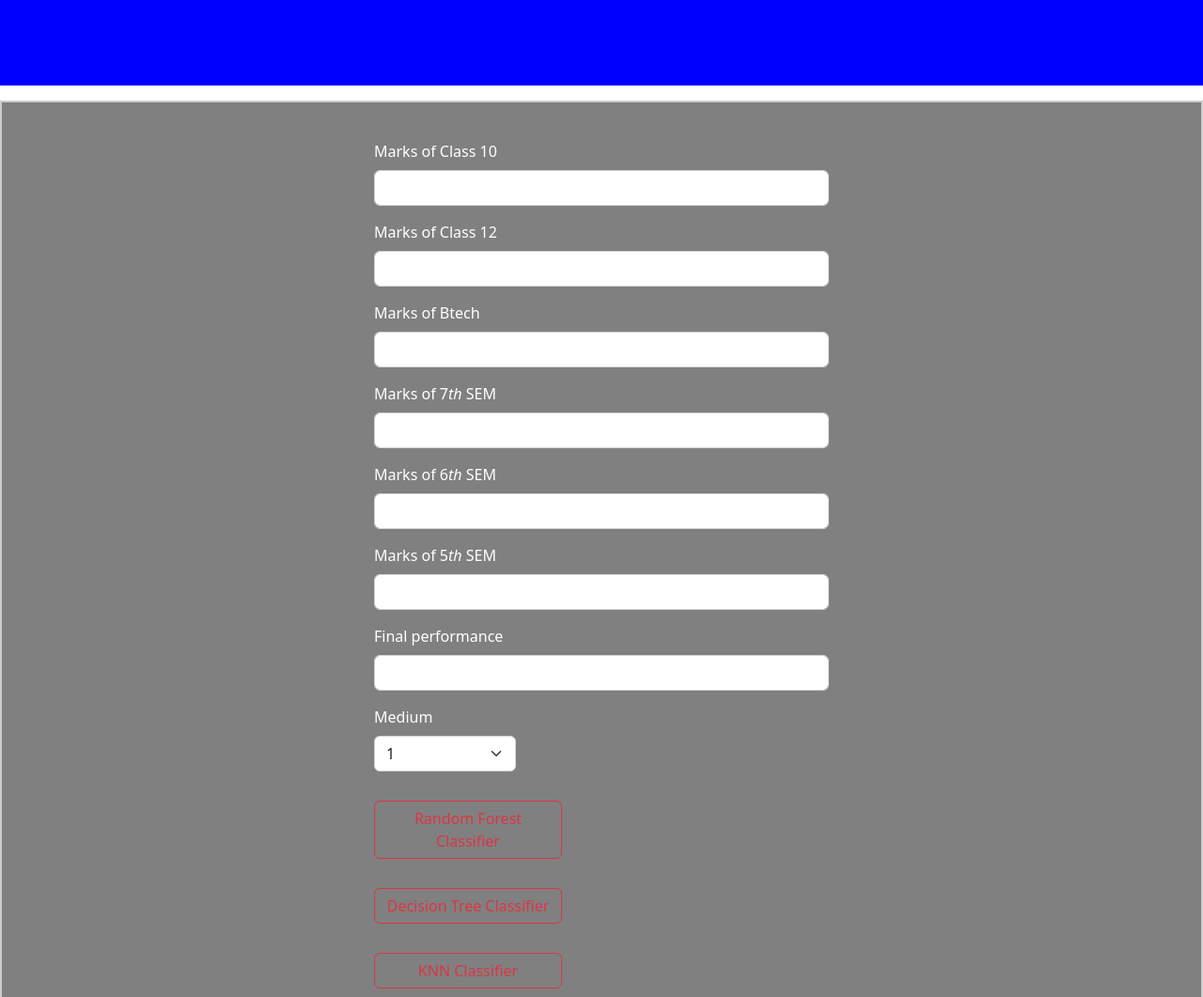
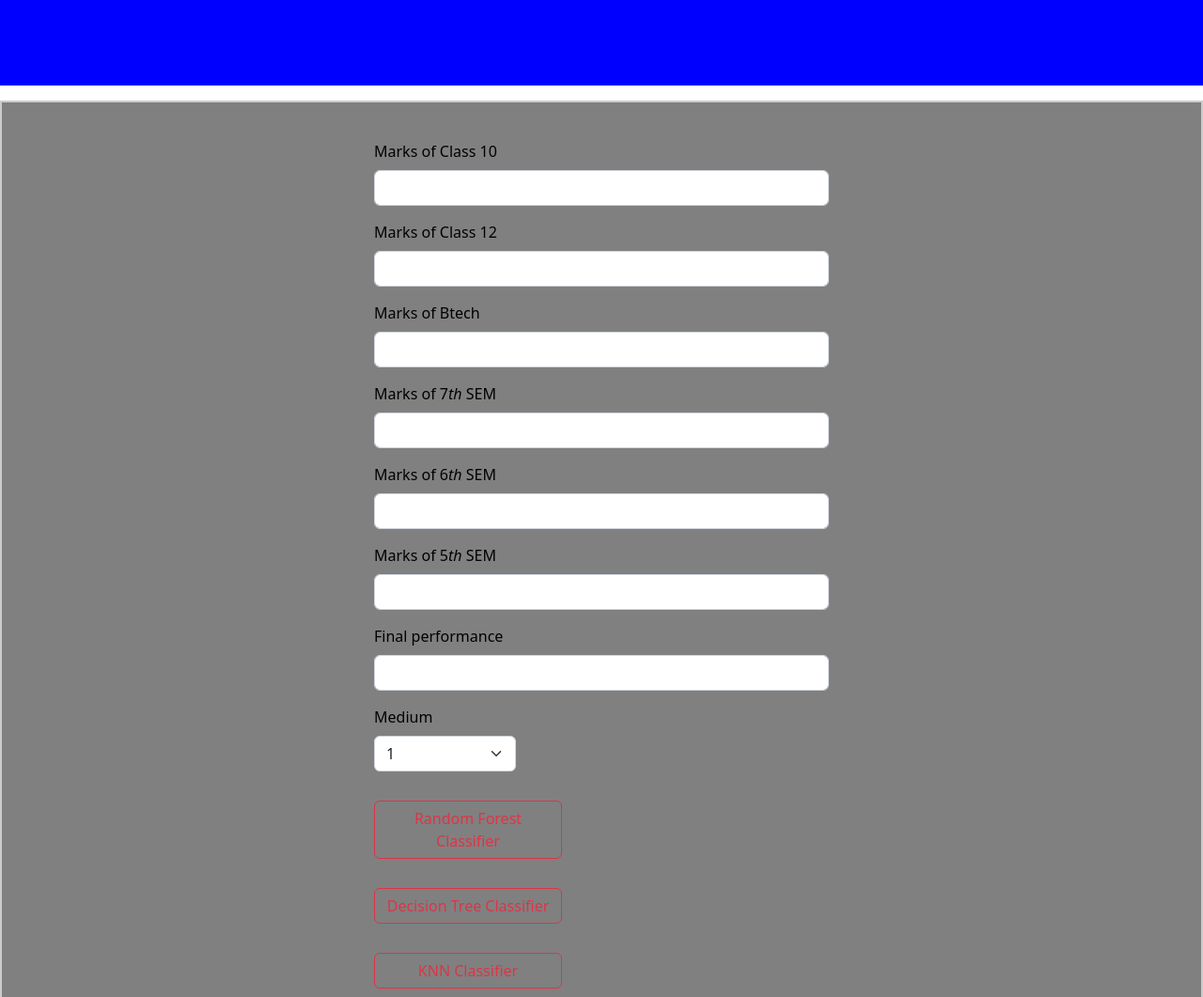
Before and after one commit to KritikaTiwari/Project6, a Flask app: page / in a window 1280 px wide. Shown: the top 1061 px of the page at 94% size. Run offline with Flask 2, Linux system fonts and the light colour scheme; parts of the project's set-up code (start-up, migrations or seed data) failed here and were passed over.

Commit message:
Update index.html

```diff
--- a/templates/index.html
+++ b/templates/index.html
@@ -71,7 +71,7 @@
             margin-top: 15px;
         }
 
-        /* style="color: #FFF;background-color: #000;" */
+        /* style="color:black;background-color:black;" */
     </style>
 </head>
 
@@ -86,42 +86,42 @@
     <div class="form1">
         <form action="{{ url_for('predict')}} "method="get" class="row g-3 my-4">
 
-            <div class="col-12" style="color: #FFF;">
+            <div class="col-12" style="color:black;">
                 <label for="floatingInput" class="form-label">Marks of Class 10</label>
                 <input type="number" class="form-control" id="ten" name="ten" step="any" required="required">
             </div>
 
-            <div class="col-12" style="color: #FFF;">
+            <div class="col-12" style="color:black;">
                 <label for="floatingInput" class="form-label">Marks of Class 12</label>
                 <input type="number" class="form-control" id="twell" name="twell" step="any" required="required">
             </div>
 
-            <div class="col-12" style="color: #FFF;">
+            <div class="col-12" style="color:black;">
                 <label for="floatingInput" class="form-label">Marks of Btech</label>
                 <input type="number" class="form-control" id="btech" name="btech" step="any" required="required" >
             </div>
 
-            <div class="col-12" style="color: #FFF;">
+            <div class="col-12" style="color:black;">
                 <label for="floatingInput" class="form-label">Marks of 7<i class="fa fa-superscript" aria-hidden="true">th</i> SEM</label>
                 <input type="number" class="form-control" id="seven" name="seven" step="any" required="required">
             </div>
 
-            <div class="col-12" style="color: #FFF;">
+            <div class="col-12" style="color:black;">
                 <label for="floatingInput" class="form-label">Marks of 6<i class="fa fa-superscript" aria-hidden="true">th</i> SEM</label>
                 <input type="number" class="form-control" id="six" name="six" step="any" required="required">
             </div>
 
-            <div class="col-12" style="color: #FFF;">
+            <div class="col-12" style="color:black;">
                 <label for="floatingInput" class="form-label">Marks of 5<i class="fa fa-superscript" aria-hidden="true">th</i> SEM </label>
                 <input type="number" class="form-control" id="five" name="five" step="any" required="required" >
             </div>
 
-            <div class="col-12" style="color: #FFF;">
+            <div class="col-12" style="color:black;">
                 <label for="floatingInput" class="form-label">Final performance </label>
                 <input type="number" class="form-control" id="final" name="final" step="any" required="required">
             </div>
 
-            <div class="col-md-4" style="color: #FFF;">
+            <div class="col-md-4" style="color:black;">
                 <label for="inputState" class="form-label">Medium</label>
                 <select id="med" name ="med" step = "any" class="form-select" required>
                     <option selected>1</option>
@@ -159,7 +159,7 @@
         </form>
 
 
-        <p style="color: #FFF;">
+        <p style="color:black;">
           {{prediction_text}}
         </p>
 
```
